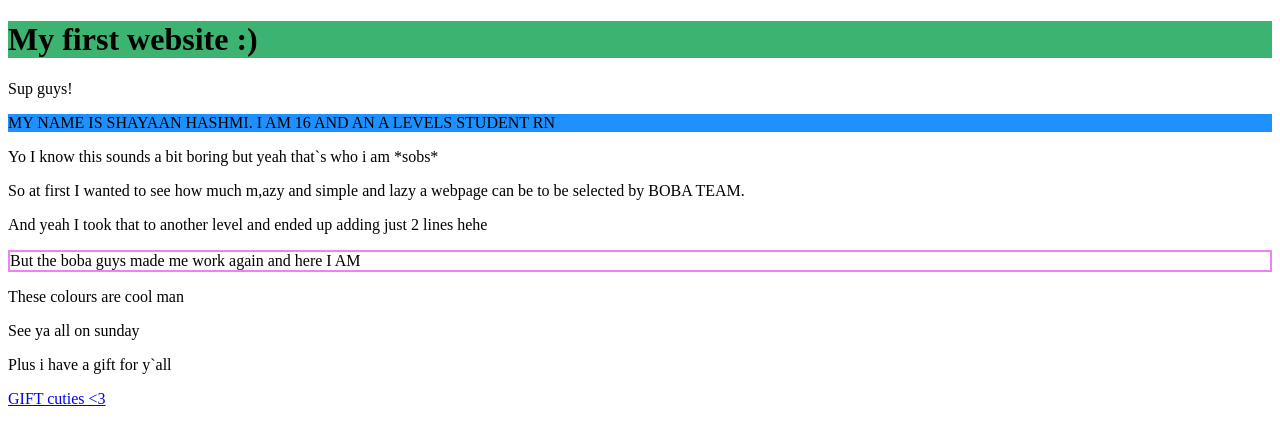
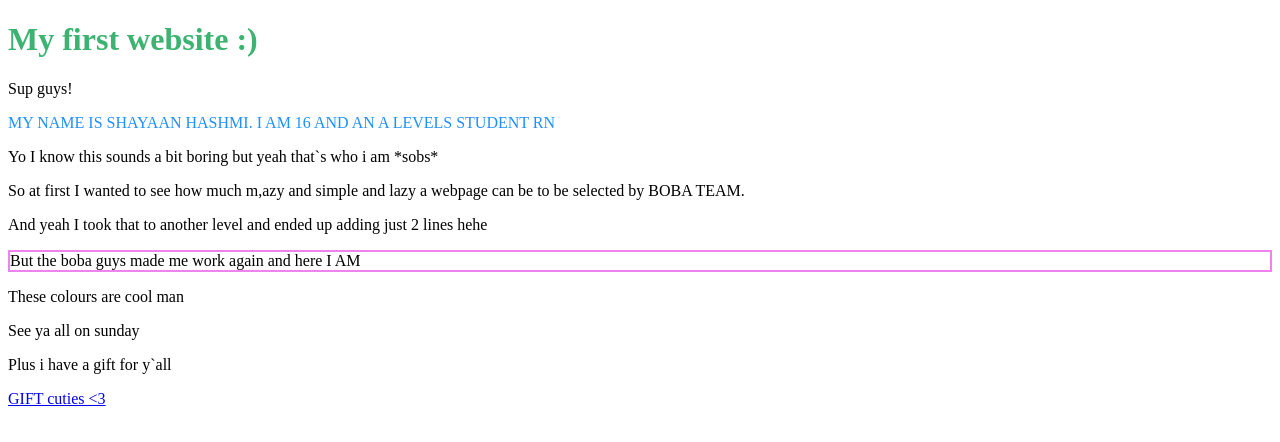
Before and after one commit to beshabby11/MY-FIRST-WEBSITE, a plain HTML site: page index.html in a window 1280 px wide. Drawn offline with Linux system fonts and the light colour scheme.

Commit message:
Change text colors in index.html
Updated text color styles for header and paragraph elements.

```diff
--- a/index.html
+++ b/index.html
@@ -2,10 +2,10 @@
 <html>
 <body>
 
-<h1 style="background-color:MediumSeaGreen;"> My first website :) </h1>
+<h1 style="color:MediumSeaGreen;"> My first website :) </h1>
 
 <p>Sup guys!</p>
-<p style="background-color:DodgerBlue;"> MY NAME IS SHAYAAN HASHMI. I AM 16 AND AN A LEVELS STUDENT RN </p>
+<p style="color:DodgerBlue;"> MY NAME IS SHAYAAN HASHMI. I AM 16 AND AN A LEVELS STUDENT RN </p>
 <p> Yo I know this sounds a bit boring but yeah that`s who i am *sobs* </p>
 <p> So at first I wanted to see how much m,azy and simple and lazy a webpage can be to be selected by BOBA TEAM.</p>
 <p> And yeah I took that to another level and ended up adding just 2 lines hehe </p>
```
